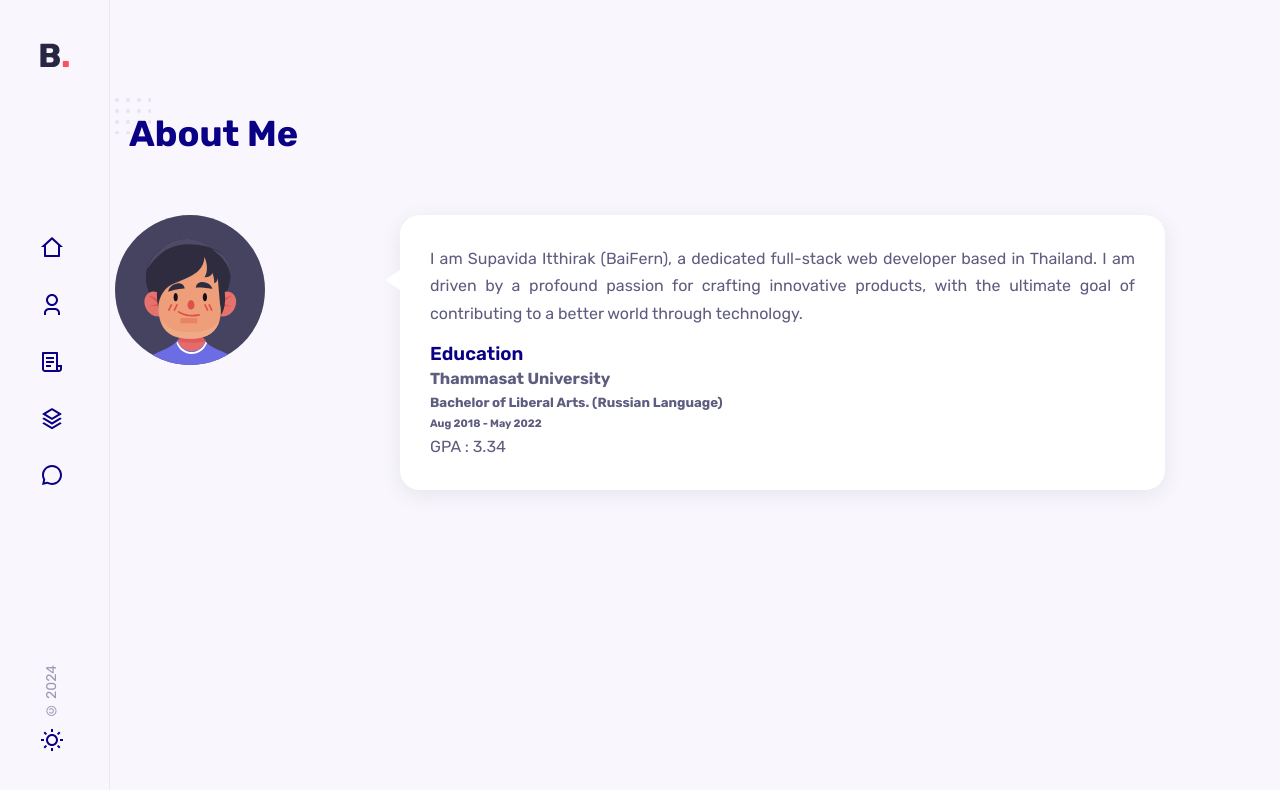
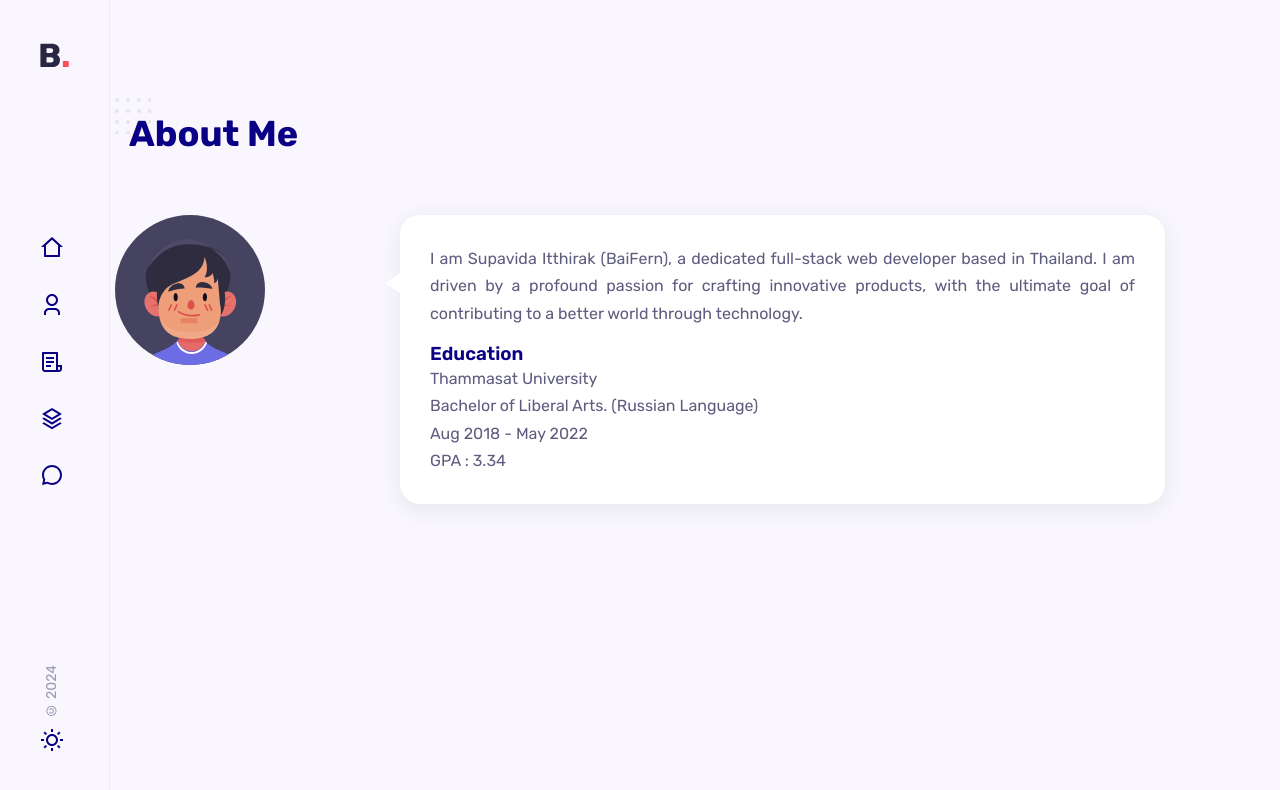
Before and after one commit to BFSupavida/supavida_portfolio, a React (Vite) app: page /about in a window 1280 px wide. Shown: the top 790 px of the page. Built offline with nearby package versions, Linux system fonts and the light colour scheme.

Commit message:
change tag in about me

```diff
--- a/src/components/about/About.jsx
+++ b/src/components/about/About.jsx
@@ -29,10 +29,10 @@ export const About = () => {
             <div className="skills__data">
               <div className="skills__titles">
                 <h3 className="skills__name">Education</h3>
-                <h4>Thammasat University</h4>
-                <h5>Bachelor of Liberal Arts. (Russian Language)</h5>
-                <h6>Aug 2018 - May 2022</h6>
-                <p>GPA : 3.34</p>
+                <p className='university_name'>Thammasat University</p>
+                <p className='bachelor_name'>Bachelor of Liberal Arts. (Russian Language)</p>
+                <p className='duration_education'>Aug 2018 - May 2022</p>
+                <p className='gpa'>GPA : 3.34</p>
               </div>
               <div className="skill__bar">
                 <span className='skills__percentage'></span>
--- a/src/components/home/Home.jsx
+++ b/src/components/home/Home.jsx
@@ -1,33 +1,28 @@
-import React from 'react'
-import "./home.css"
-import Me from "../../assets/avatar-1.svg"
-import { HeaderSocials } from './HeaderSocials'
-import { Shapes } from './Shapes'
-import { Sidebar } from '../sidebar/Sidebar'
-import Resume from "../../assets/Supavida_Itthirak_Full-stack_Resume.pdf"
-
+import React from "react";
+import "./home.css";
+import Me from "../../assets/avatar-1.svg";
+import { HeaderSocials } from "./HeaderSocials";
+import { Shapes } from "./Shapes";
+import { Sidebar } from "../sidebar/Sidebar";
+import Resume from "../../assets/Supavida_Itthirak_Full-stack_Resume.pdf";
 
 export const Home = () => {
-  // const downloadResume = async () => {
-  //   window.open('../../assets/Supavida_Itthirak_Full-stack_Resume.pdf', '_blank');
   return (
     <>
       <Sidebar />
-    <section className="home conainer" id='home'>
+      <section className="home conainer" id="home">
         <div className="intro">
-        <img src={Me} alt="" className="home__img" />
+          {/* <img src={Me} alt="" className="home__img" /> */}
           <h1 className="home__name">Supavida Itthirak</h1>
           <span className="home__education">I'm a Full-stack developer</span>
-        <p className='status'>Open to work</p>
+          <p className="status">Open to work</p>
           <HeaderSocials />
-        <a href={Resume} className="btn" target='_blank' >My resume</a>
-        {/* <ScrollDown /> */}
-
+          <a href={Resume} className="btn" target="_blank">
+            My resume
+          </a>
         </div>
-
         <Shapes />
-    </section></>
-
-  )
-}
-// }
+      </section>
+    </>
+  );
+};
```
Also changed, not shown: src/components/about/about.css (+8 -85 lines). Lines whose indentation alone changed are shown as unchanged.
